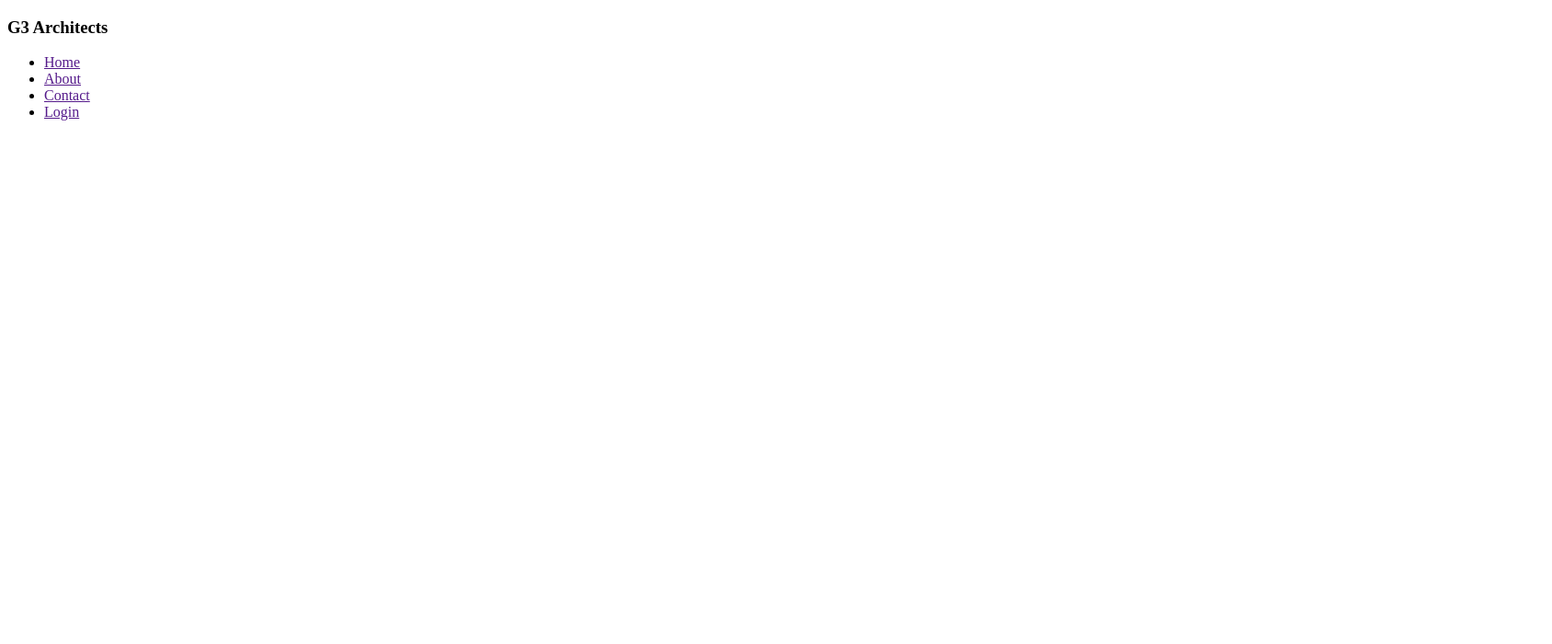
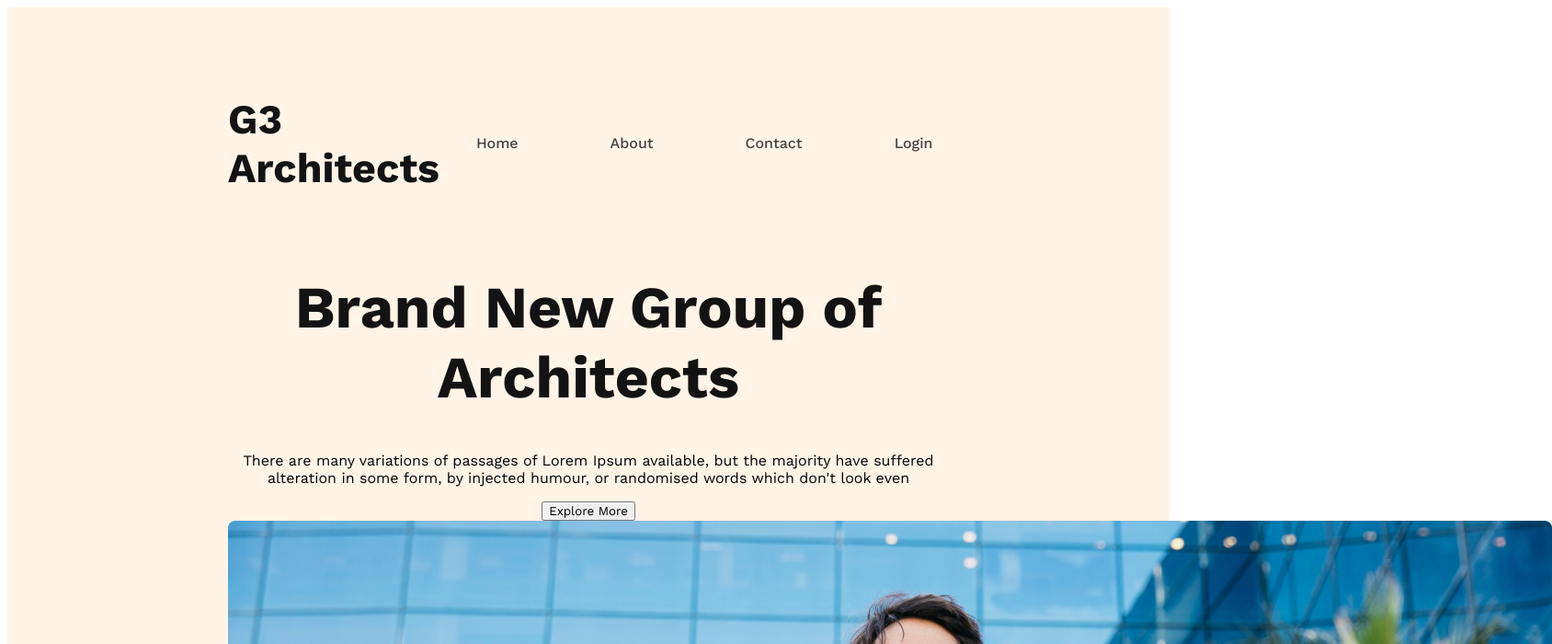
Before and after one commit to Khairul76454542/g3-architects-website, a plain HTML site: page index.html in a window 1280 px wide. Shown: the top 700 px of the page at 92% size, 1688 px wide, since content can reach past the window. Drawn offline with nearby package versions, Linux system fonts and the light colour scheme.

Commit message:
banner content added

```diff
--- a/index.html
+++ b/index.html
@@ -9,7 +9,7 @@
 <body>
     <header>
         <nav>
-        <h3>G3 Architects</h3>
+             <h3 class="nav-title">G3 Architects</h3>
              <ul>
                 <li><a href="">Home</a></li>
                 <li><a href="">About</a></li>
@@ -17,6 +17,17 @@
                 <li><a href="">Login</a></li>
              </ul>
         </nav>
+        <div class="banner">
+            <div class="banner-content">
+                <h1 class="banner-title">Brand New Group of Architects</h1>
+                <p class="banner-description">There are many variations
+                   of passages of Lorem Ipsum available, but the majority
+                   have suffered alteration in some form, by injected
+                   humour, or randomised words which don't look even</p>
+                   <button class="btn-primary">Explore More</button>
+            </div>
+                <img src="images/banner.png" alt="">
+        </div>
     </header>
 <main>
 
--- a/styles/architect.css
+++ b/styles/architect.css
@@ -0,0 +1,54 @@
+/* work sans font from google fonts */
+@import url('https://fonts.googleapis.com/css2?family=Open+Sans:wght@700;800&family=Work+Sans:wght@400;500;600;700;800&display=swap');
+/* shared styles */
+* {
+     font-family: 'Lato', sans-serif;
+     font-family: 'Open Sans', sans-serif;
+     font-family: 'Work Sans', sans-serif;
+}
+
+.btn-primary{
+
+}
+/* header styles */
+header{
+    background: rgba(255, 144, 14, 0.10);
+    padding: 50px 240px ;
+}
+nav{
+    display: flex;
+    justify-content: space-between;
+    align-items: center;
+}
+.nav-title{
+    font-size: 2.8rem;
+    font-weight: 700;
+    color: #131313;
+}
+nav > ul {
+    display: flex;
+}
+nav li{
+    list-style: none;
+    margin-right: 100px;
+    font-weight: 500;
+    font-size: 1rem;
+}
+nav li a{
+    text-decoration: none;
+    color: #424242;
+}
+/* banner styles */
+.banner-content{
+    max-width: 800px;
+    text-align: center;
+    margin: 0 auto;
+}
+.banner-title{
+    font-size: 4rem;
+    font-weight: 700;
+    color: #131313;
+}
+.banner-desciption{
+    color: #727272;
+}
```
Lines whose indentation alone changed are shown as unchanged.
